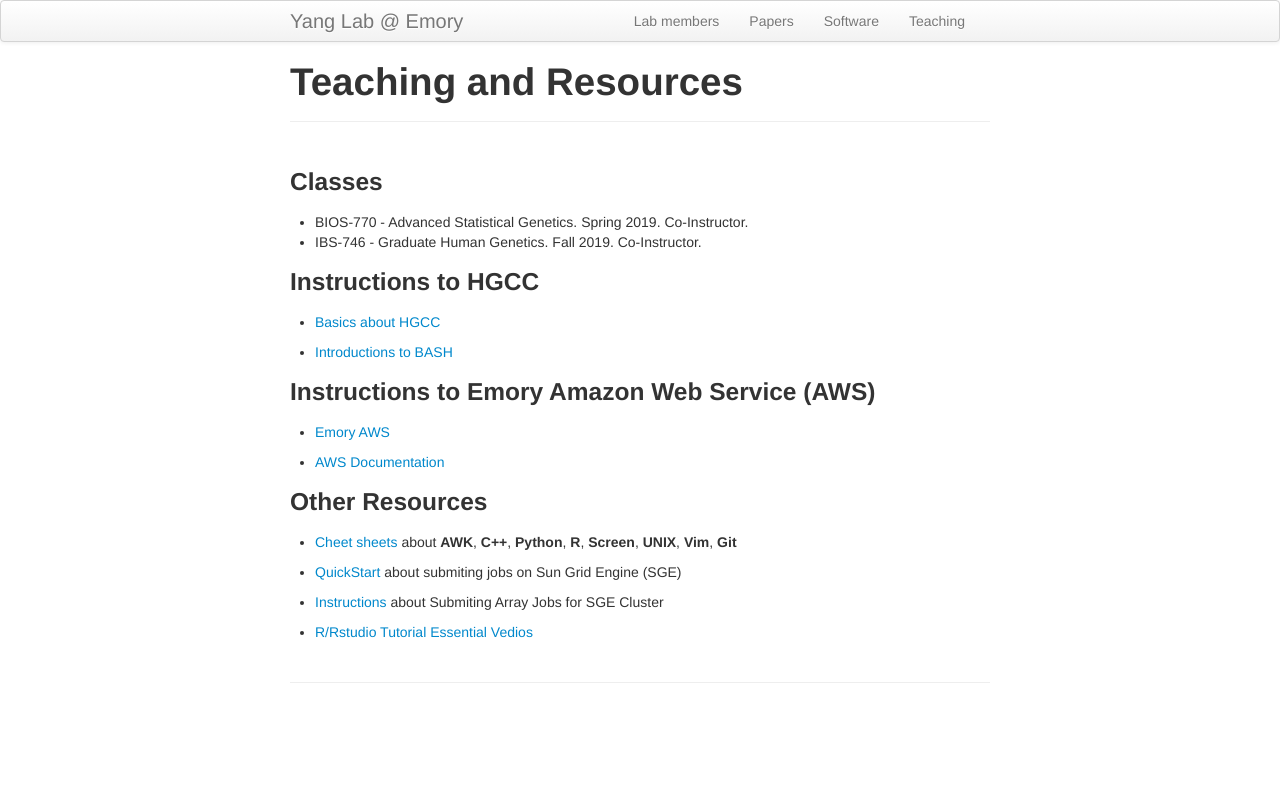
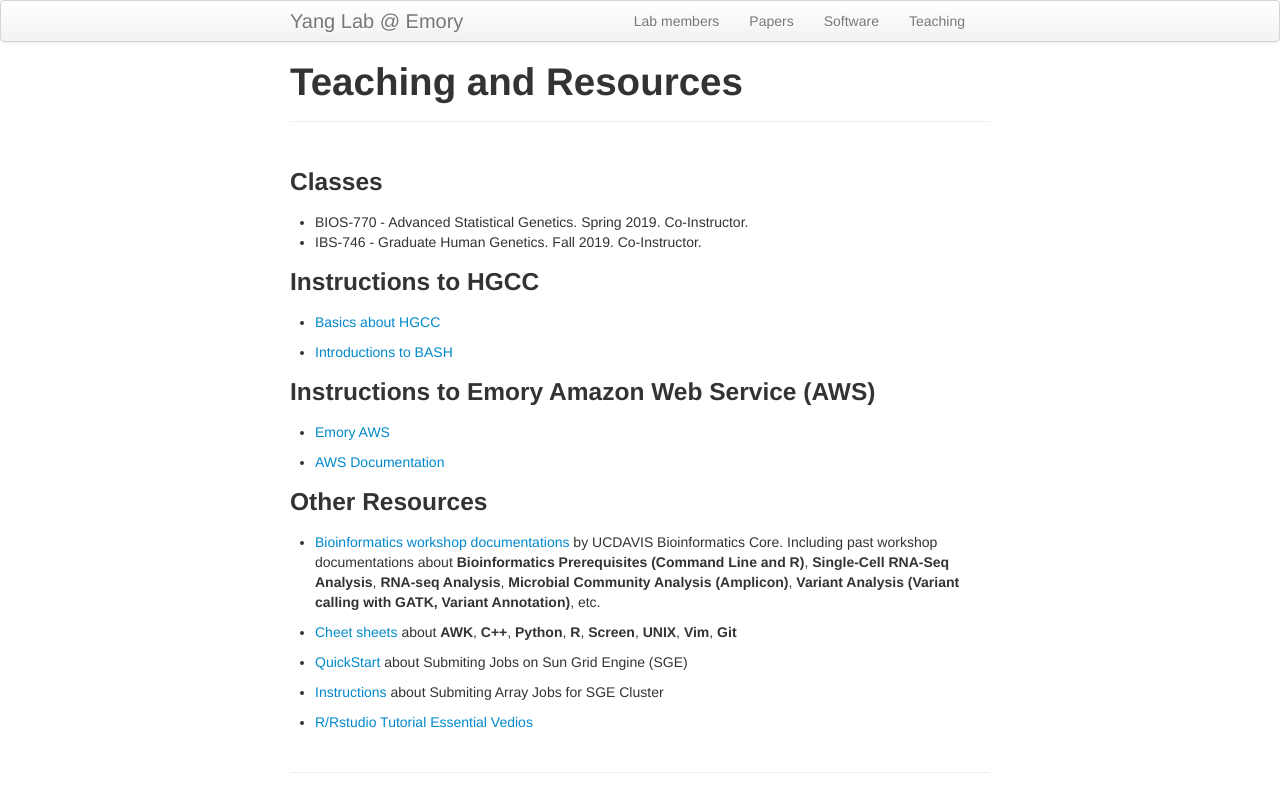
Before and after one commit to yanglab-emory/yanglab-emory.github.io, a Jekyll site: the page built from pages/teaching.md, in a window 1280 px wide. Shown: the top 812 px of the page. Built offline with Jekyll 4.4.1, drawn with Linux system fonts in a browser that asks for light colours.

Commit message:
update 02/2020

```diff
--- a/pages/teaching.md
+++ b/pages/teaching.md
@@ -25,9 +25,12 @@ title: "Teaching and Resources"
 
 
 ### Other Resources
+
+* [Bioinformatics workshop documentations](https://bioinformatics.ucdavis.edu/training/documentation/) by UCDAVIS Bioinformatics Core. Including past workshop documentations about **Bioinformatics Prerequisites (Command Line and R)**, **Single-Cell RNA-Seq Analysis**, **RNA-seq Analysis**, **Microbial Community Analysis (Amplicon)**, **Variant Analysis (Variant calling with GATK, Variant Annotation)**, etc.
+
 * [Cheet sheets](https://infoplatter.wordpress.com/2014/04/06/bioinformaticians-pocket-reference/) about **AWK**, **C++**, **Python**, **R**, **Screen**, **UNIX**, **Vim**, **Git**
 
-* [QuickStart](http://star.mit.edu/cluster/docs/0.92rc2/guides/sge.html) about submiting jobs on Sun Grid Engine (SGE)
+* [QuickStart](http://star.mit.edu/cluster/docs/0.92rc2/guides/sge.html) about Submiting Jobs on Sun Grid Engine (SGE)
 
 * [Instructions](https://github.com/yanglab-emory/yanglab-emory.github.io/tree/master/assets/ArrayJob.pdf) about Submiting Array Jobs for SGE Cluster
 
```
